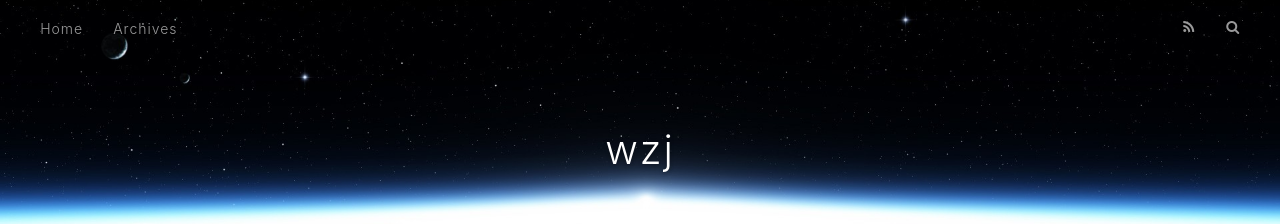
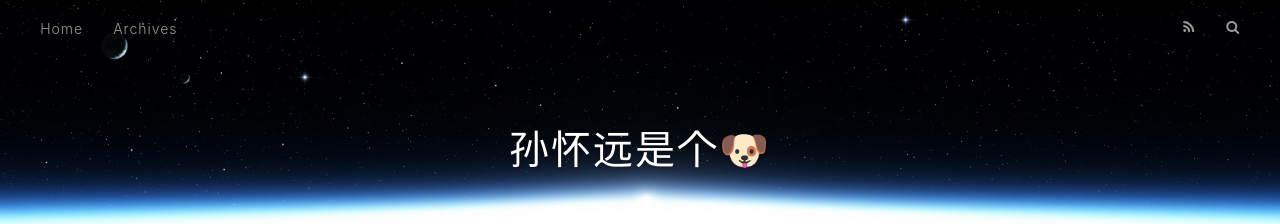
Before and after one commit to WangZhaojie/Wangzhaojie.github.io, a plain HTML site: page index.html in a window 1280 px wide. Shown: the top 224 px of the page. Drawn offline with nearby package versions, Linux system fonts and the light colour scheme; files that its build step writes are made by us from their sources; files whose address does not match are found by name.

Commit message:
Site updated: 2019-04-04 15:35:56

```diff
--- a/index.html
+++ b/index.html
@@ -5,20 +5,20 @@
 
 
 
-  <title>wzj</title>
+  <title>孙怀远是个🐶</title>
   <meta name="viewport" content="width=device-width, initial-scale=1, maximum-scale=1">
   <meta name="description" content="wzj&apos;s blog">
 <meta property="og:type" content="website">
-<meta property="og:title" content="wzj">
+<meta property="og:title" content="孙怀远是个🐶">
 <meta property="og:url" content="http://wangzhaojie.github.io/index.html">
-<meta property="og:site_name" content="wzj">
+<meta property="og:site_name" content="孙怀远是个🐶">
 <meta property="og:description" content="wzj&apos;s blog">
 <meta property="og:locale" content="default">
 <meta name="twitter:card" content="summary">
-<meta name="twitter:title" content="wzj">
+<meta name="twitter:title" content="孙怀远是个🐶">
 <meta name="twitter:description" content="wzj&apos;s blog">
 
-    <link rel="alternate" href="/http:/wangzhaojie.github.io/atom.xml" title="wzj" type="application/atom+xml">
+    <link rel="alternate" href="/http:/wangzhaojie.github.io/atom.xml" title="孙怀远是个🐶" type="application/atom+xml">
 
 
     <link rel="icon" href="/favicon.png">
@@ -37,7 +37,7 @@
   <div id="header-outer" class="outer">
     <div id="header-title" class="inner">
       <h1 id="logo-wrap">
-        <a href="/http:/wangzhaojie.github.io/" id="logo">wzj</a>
+        <a href="/http:/wangzhaojie.github.io/" id="logo">孙怀远是个🐶</a>
       </h1>
 
     </div>
@@ -100,7 +100,7 @@
 
     </div>
     <footer class="article-footer">
-      <a data-url="http://wangzhaojie.github.io/http:/wangzhaojie.github.io/2019/04/04/hello-world/" data-id="cju2bnyz0000009fyj553b9v1" class="article-share-link">Share</a>
+      <a data-url="http://wangzhaojie.github.io/http:/wangzhaojie.github.io/2019/04/04/hello-world/" data-id="cju2bt0xt00001mfyepe14r6m" class="article-share-link">Share</a>
 
 
     </footer>
```
Also changed, not shown: 2019/04/04/hello-world/index.html (+5 -5 lines), archives/2019/04/index.html (+6 -6 lines), archives/2019/index.html (+6 -6 lines), archives/index.html (+6 -6 lines).
